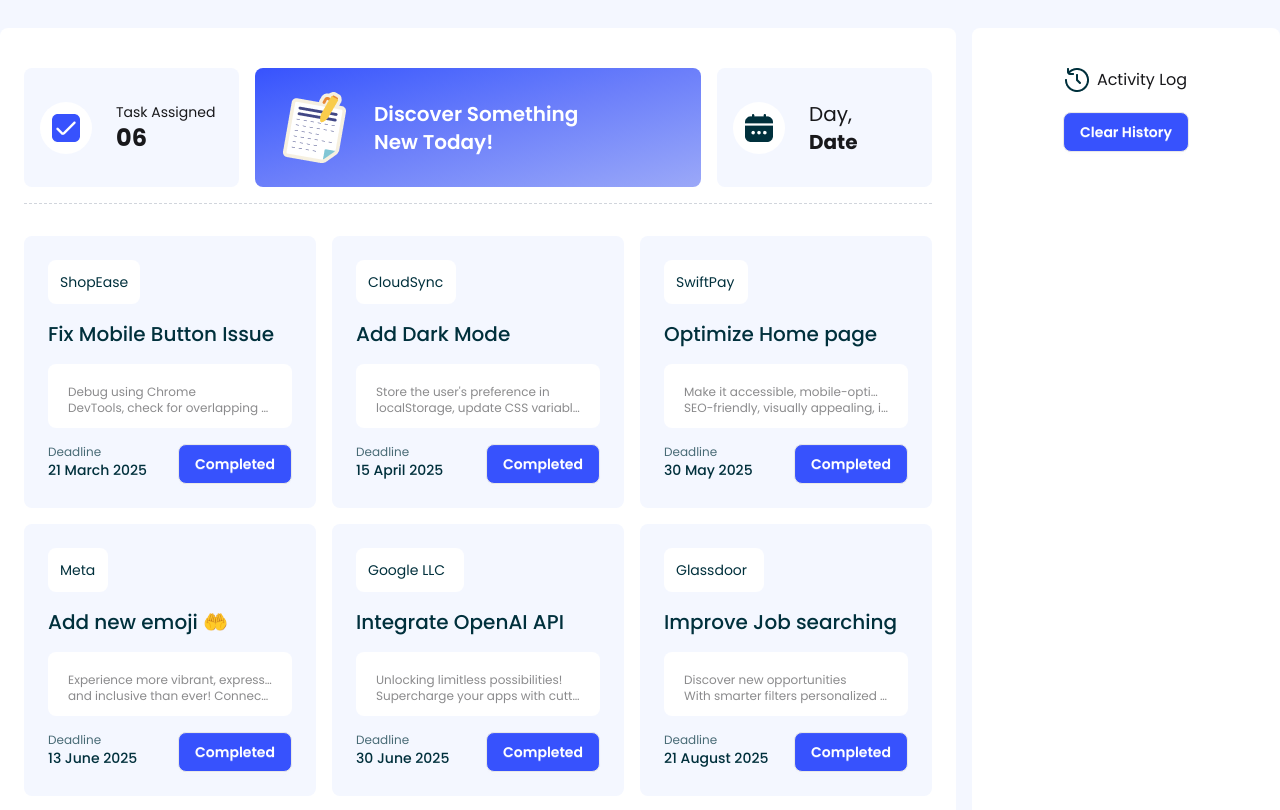
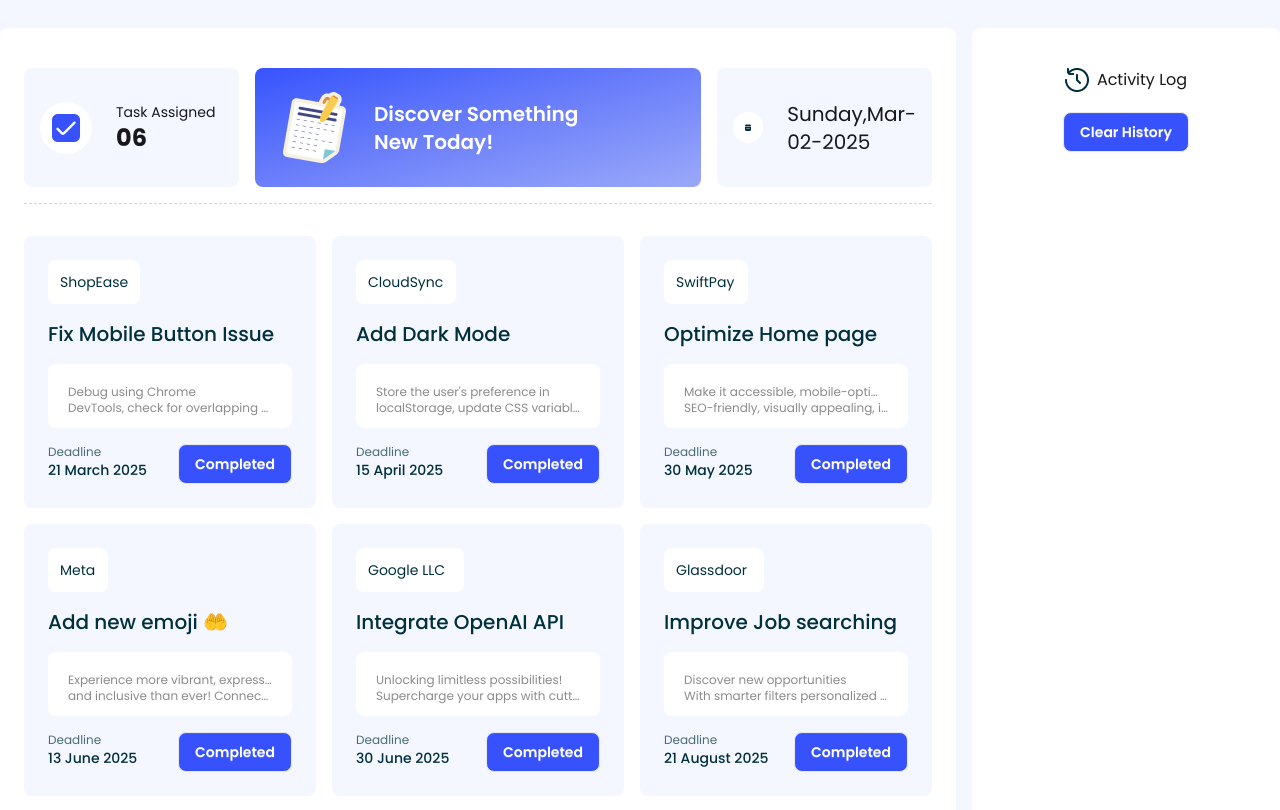
Before and after one commit to ashraful-fahim/dev-board, a plain HTML site: page index.html in a window 1280 px wide. Shown: the part 112-922 px from the top of the page. Drawn offline with nearby package versions, Linux system fonts and the light colour scheme.

Commit message:
added the dynamic time section

```diff
--- a/index.html
+++ b/index.html
@@ -56,8 +56,8 @@
                         </div>
                     </div>
                     <!-- Design Box -->
-                    <div
-                        id="btn-blogs" class="col-span-2 flex items-center gap-5 p-5 bg-linear-to-br from-[#3752FD] via-[#6C7FFA] to-[#9BA8F8] rounded-lg cursor-pointer">
+                    <div id="btn-blogs"
+                        class="col-span-2 flex items-center gap-5 p-5 bg-linear-to-br from-[#3752FD] via-[#6C7FFA] to-[#9BA8F8] rounded-lg cursor-pointer">
                         <img src="./assets/board.png" alt="">
                         <p class="text-xl font-semibold text-white">Discover Something
                             <br>New Today!
@@ -69,8 +69,7 @@
                             <img src="./assets/calender.png" alt="">
                         </div>
                         <div>
-                            <p class="text-xl">Day,</p>
-                            <p class="text-xl font-bold">Date</p>
+                            <div id="time" class="text-xl"></div>
                         </div>
                     </div>
                 </div>
@@ -93,7 +92,8 @@
                                 <p class="text-xs text-[#00303C] opacity-70">Deadline</p>
                                 <p class="text-sm font-medium text-[#00303C]">21 March 2025</p>
                             </div>
-                            <button id="btn-completed-1" class="btn bg-[#3752FD] text-white rounded-lg">Completed</button>
+                            <button id="btn-completed-1"
+                                class="btn bg-[#3752FD] text-white rounded-lg">Completed</button>
                         </div>
                     </div>
                     <!-- card-2 -->
@@ -113,7 +113,8 @@
                                 <p class="text-xs text-[#00303C] opacity-70">Deadline</p>
                                 <p class="text-sm font-medium text-[#00303C]">15 April 2025</p>
                             </div>
-                            <button id="btn-completed-2" class="btn bg-[#3752FD] text-white rounded-lg">Completed</button>
+                            <button id="btn-completed-2"
+                                class="btn bg-[#3752FD] text-white rounded-lg">Completed</button>
                         </div>
                     </div>
                     <!-- card-3 -->
@@ -133,7 +134,8 @@
                                 <p class="text-xs text-[#00303C] opacity-70">Deadline</p>
                                 <p class="text-sm font-medium text-[#00303C]">30 May 2025</p>
                             </div>
-                            <button id="btn-completed-3" class="btn bg-[#3752FD] text-white rounded-lg">Completed</button>
+                            <button id="btn-completed-3"
+                                class="btn bg-[#3752FD] text-white rounded-lg">Completed</button>
                         </div>
                     </div>
                     <!-- card-4 -->
@@ -153,7 +155,8 @@
                                 <p class="text-xs text-[#00303C] opacity-70">Deadline</p>
                                 <p class="text-sm font-medium text-[#00303C]">13 June 2025</p>
                             </div>
-                            <button id="btn-completed-4" class="btn bg-[#3752FD] text-white rounded-lg">Completed</button>
+                            <button id="btn-completed-4"
+                                class="btn bg-[#3752FD] text-white rounded-lg">Completed</button>
                         </div>
                     </div>
                     <!-- card-5 -->
@@ -173,7 +176,8 @@
                                 <p class="text-xs text-[#00303C] opacity-70">Deadline</p>
                                 <p class="text-sm font-medium text-[#00303C]">30 June 2025</p>
                             </div>
-                            <button id="btn-completed-5" class="btn bg-[#3752FD] text-white rounded-lg">Completed</button>
+                            <button id="btn-completed-5"
+                                class="btn bg-[#3752FD] text-white rounded-lg">Completed</button>
                         </div>
                     </div>
                     <!-- card-6 -->
@@ -193,7 +197,8 @@
                                 <p class="text-xs text-[#00303C] opacity-70">Deadline</p>
                                 <p class="text-sm font-medium text-[#00303C]">21 August 2025</p>
                             </div>
-                            <button id="btn-completed-6" class="btn bg-[#3752FD] text-white rounded-lg">Completed</button>
+                            <button id="btn-completed-6"
+                                class="btn bg-[#3752FD] text-white rounded-lg">Completed</button>
                         </div>
                     </div>
             </section>
--- a/script/main.js
+++ b/script/main.js
@@ -131,7 +131,13 @@ document.getElementById('btn-blogs')
 
 
 document.getElementById('theme')
-    .addEventListener('click', function(event){
+    .addEventListener('click', function (event) {
         // document.getElementById('body').classList.remove()
         document.getElementById('body').style.backgroundColor = randomRgb();
     })
+
+
+document.addEventListener('DOMContentLoaded', function (event) {
+        // console.log('Page is fully loaded and parsed.');
+        document.getElementById('time').innerText = `${dateTime()}`;
+    });
--- a/utilities/utilities.js
+++ b/utilities/utilities.js
@@ -9,15 +9,37 @@ function subtraction(id) {
     const value = document.getElementById(id).innerText;
     const integer = parseInt(value);
     const result = integer - 1;
-    if (result === 0){
+    if (result === 0) {
         // document.getElementById('task-number').innerText = 0;
         const finish = alert('Congrats!!! You have completed all the current tasks.')
         return finish;
     }
-    else{
+    else {
         return result;
     }
 }
+
+
+function dateTime() {
+    const dateTime = new Date();
+
+    let daysArray = ['Sunday', 'Monday', 'Tuesday', 'Wednesday', 'Thursday', 'Friday', 'Saturday'];
+    let day = dateTime.getDay();
+    let dayName = daysArray[day];
+
+    let date = dateTime.getDate();
+    date = date < 10 ? '0' + date : date;
+
+    let month = dateTime.toLocaleString('default', { month: 'short' });
+    // let month = date.getMonth() + 1;
+    let year = dateTime.getFullYear();
+
+    let currentDay = dayName;
+    let currentDate = `${month}-${date}-${year}`;
+    return [currentDay,  currentDate];
+}
+
+
 
 function time() {
     let today = new Date();
@@ -45,7 +67,7 @@ function time() {
 }
 
 function randomInteger(max) {
-    return Math.floor(Math.random()*(max + 1));
+    return Math.floor(Math.random() * (max + 1));
 }
 // Outputs a number between 0 and 255 inclusive
 // console.log(randomInteger(255));
```
